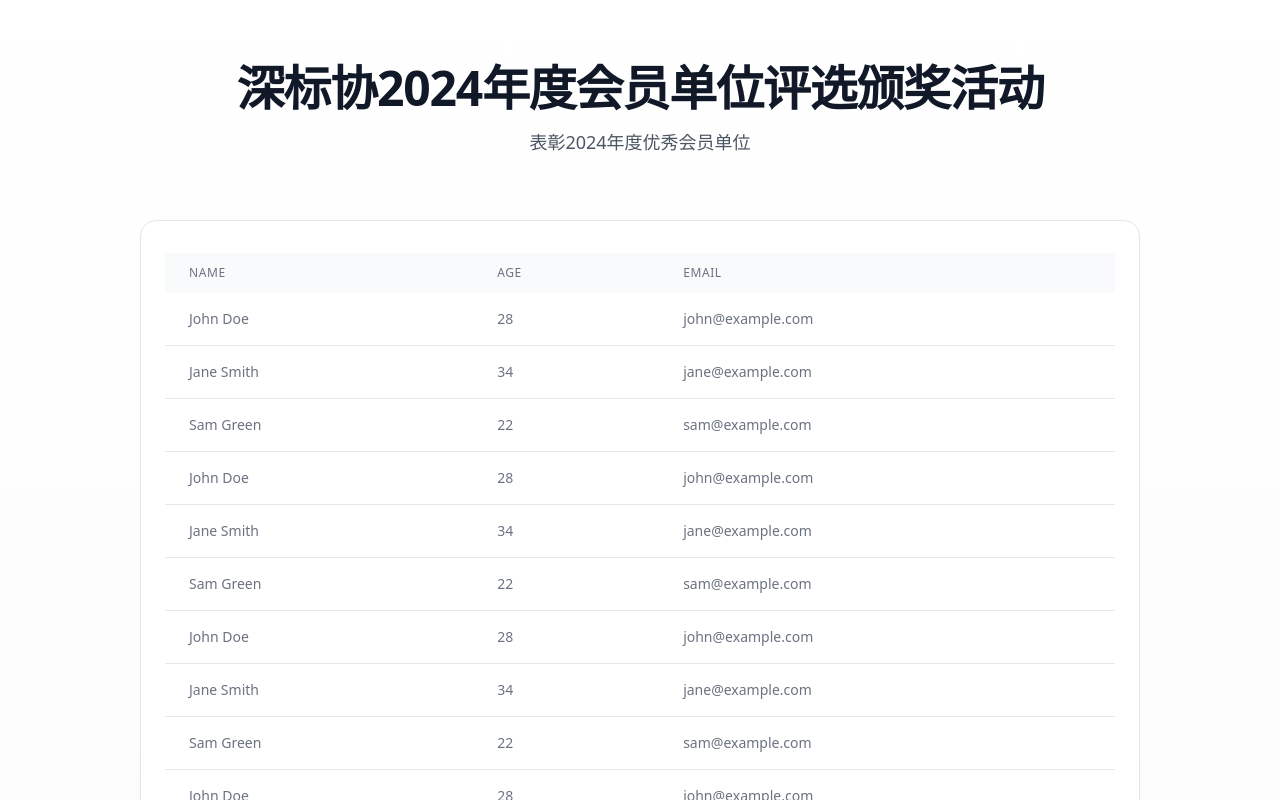
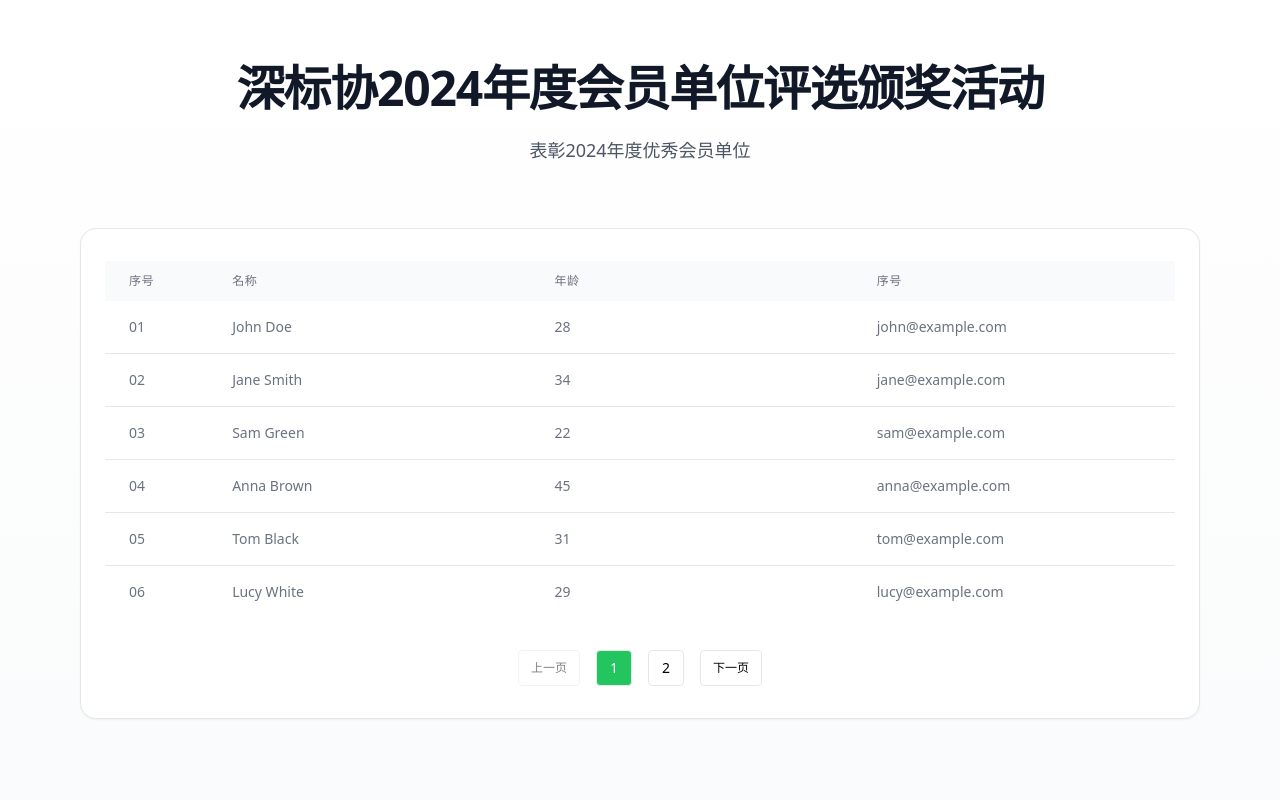
Before and after one commit to ydmingg/survey, a Vue app: page /tables in a window 1280 px wide. Shown: the top 800 px of the page. Built offline with nearby package versions, Linux system fonts and the light colour scheme.

Commit message:
fix DOM bug

```diff
--- a/package.json
+++ b/package.json
@@ -1,6 +1,6 @@
 {
   "name": "survey",
-  "version": "0.0.6",
+  "version": "0.0.7",
   "type": "module",
   "scripts": {
     "dev": "vite",
--- /dev/null
+++ b/src/components/Pagination.vue
@@ -0,0 +1,63 @@
+<template>
+	<div class="flex align-center gap-4 mt-4">
+		<button
+			@click="prevPage"
+			:disabled="currentPage === 1"
+			class="px-3 h-9 border rounded disabled:opacity-50 text-xs">
+			上一页
+		</button>
+		<div v-for="page in totalPages" :key="page" class="">
+			<button
+				@click="changePage(page)"
+				:class="{ 'bg-green-500 text-white': currentPage === page }"
+				class="w-9 h-9 border rounded text-sm">
+				{{ page }}
+			</button>
+		</div>
+		<button
+			@click="nextPage"
+			:disabled="currentPage === totalPages"
+			class="px-3 h-9 border rounded disabled:opacity-50 text-xs">
+			下一页
+		</button>
+	</div>
+</template>
+
+<script setup>
+	import { toRefs } from "vue";
+
+    // 定义props
+	const props = defineProps({
+		currentPage: {
+			type: Number,
+			required: true,
+		},
+		totalPages: {
+			type: Number,
+			required: true,
+		},
+	});
+
+
+	const emits = defineEmits(["updatePage"]);
+	const { currentPage, totalPages } = toRefs(props);
+
+    // 切换页码
+	const changePage = (page) => {
+		emits("updatePage", page);
+	};
+
+    // 上一页
+	const prevPage = () => {
+		if (currentPage.value > 1) {
+			emits("updatePage", currentPage.value - 1);
+		}
+	};
+
+    // 下一页
+	const nextPage = () => {
+		if (currentPage.value < totalPages.value) {
+			emits("updatePage", currentPage.value + 1);
+		}
+	};
+</script>
--- a/src/pages/tables.vue
+++ b/src/pages/tables.vue
@@ -1,9 +1,9 @@
 <template>
 	<div class="min-h-screen bg-gradient-to-b from-white to-gray-50 px-4 py-16">
-		<main class="mx-auto max-w-[1000px]">
+		<main class="mx-auto max-w-[1200px] min-w-[1024px] px-10">
 			<div class="mb-16 text-center">
 				<h1
-					class="mb-4 text-4xl font-bold tracking-tight text-gray-900 sm:text-5xl">
+					class="mb-4 text-4xl xl:text-5xl xl:mb-6 font-bold tracking-tight text-gray-900">
 					深标协2024年度会员单位评选颁奖活动
 				</h1>
 				<p className="text-lg text-gray-600">
@@ -18,24 +18,34 @@
 							<tr>
 								<th
 									scope="col"
-									class="px-6 py-3 text-left text-xs font-medium text-gray-500 uppercase tracking-wider">
-									Name
+									class="w-[8%] px-6 py-3 text-left text-xs font-medium text-gray-500 uppercase tracking-wider">
+									序号
 								</th>
 								<th
 									scope="col"
-									class="px-6 py-3 text-left text-xs font-medium text-gray-500 uppercase tracking-wider">
-									Age
+									class="w-1/4 px-6 py-3 text-left text-xs font-medium text-gray-500 uppercase tracking-wider">
+									名称
 								</th>
 								<th
 									scope="col"
-									class="px-6 py-3 text-left text-xs font-medium text-gray-500 uppercase tracking-wider">
-									Email
+									class="w-1/4 px-6 py-3 text-left text-xs font-medium text-gray-500 uppercase tracking-wider">
+									年龄
 								</th>
-
+								<th
+									scope="col"
+									class="w-1/4 px-6 py-3 text-left text-xs font-medium text-gray-500 uppercase tracking-wider">
+									序号
+								</th>
 							</tr>
 						</thead>
 						<tbody class="bg-white divide-y divide-gray-200">
-							<tr v-for="(person, index) in people" :key="index">
+							<tr
+								v-for="(person, index) in paginatedData"
+								:key="index">
+								<td
+									class="px-6 py-4 whitespace-nowrap text-sm text-gray-500">
+									{{ person.id }}
+								</td>
 								<td
 									class="px-6 py-4 whitespace-nowrap text-sm text-gray-500">
 									{{ person.name }}
@@ -44,6 +54,7 @@
 									class="px-6 py-4 whitespace-nowrap text-sm text-gray-500">
 									{{ person.age }}
 								</td>
+
 								<td
 									class="px-6 py-4 whitespace-nowrap text-sm text-gray-500">
 									{{ person.email }}
@@ -51,6 +62,12 @@
 							</tr>
 						</tbody>
 					</table>
+					<div class="flex justify-center mt-4">
+						<Pagination
+							:currentPage="currentPage"
+							:totalPages="totalPages"
+							@updatePage="updatePage" />
+					</div>
 				</div>
 			</div>
 		</main>
@@ -63,32 +80,41 @@
 	</div>
 </template>
 
-<script>
-	export default {
-		name: "Table",
-		data() {
-			return {
-				people: [
-                { name: "John Doe", age: 28, email: "john@example.com" },
-					{ name: "Jane Smith", age: 34, email: "jane@example.com" },
-                    { name: "Sam Green", age: 22, email: "sam@example.com" },
-                    { name: "John Doe", age: 28, email: "john@example.com" },
-					{ name: "Jane Smith", age: 34, email: "jane@example.com" },
-                    { name: "Sam Green", age: 22, email: "sam@example.com" },
-                    { name: "John Doe", age: 28, email: "john@example.com" },
-					{ name: "Jane Smith", age: 34, email: "jane@example.com" },
-					{ name: "Sam Green", age: 22, email: "sam@example.com" },
-                    { name: "John Doe", age: 28, email: "john@example.com" },
-					{ name: "Jane Smith", age: 34, email: "jane@example.com" },
-                    { name: "Sam Green", age: 22, email: "sam@example.com" },
-                    { name: "John Doe", age: 28, email: "john@example.com" },
-					{ name: "Jane Smith", age: 34, email: "jane@example.com" },
-                    { name: "Sam Green", age: 22, email: "sam@example.com" },
-                    { name: "John Doe", age: 28, email: "john@example.com" },
-					{ name: "Jane Smith", age: 34, email: "jane@example.com" },
-					{ name: "Sam Green", age: 22, email: "sam@example.com" },
-				],
-			};
-		},
+<script setup>
+	import { ref, computed } from "vue";
+	import Pagination from "@/components/Pagination.vue";
+
+    const currentPage = ref(1);
+	const perPage = ref(6); // 设置每页显示5条数据
+	const data = ref([
+		{ id: "01", name: "John Doe", age: 28, email: "john@example.com" },
+		{ id: "02", name: "Jane Smith", age: 34, email: "jane@example.com" },
+		{ id: "03", name: "Sam Green", age: 22, email: "sam@example.com" },
+		{ id: "04", name: "Anna Brown", age: 45, email: "anna@example.com" },
+		{ id: "05", name: "Tom Black", age: 31, email: "tom@example.com" },
+		{ id: "06", name: "Lucy White", age: 29, email: "lucy@example.com" },
+		{ id: "07", name: "James Blue", age: 37, email: "james@example.com" },
+		{ id: "08", name: "Nancy Yellow", age: 26, email: "nancy@example.com" },
+		{ id: "09", name: "Michael Red", age: 40, email: "michael@example.com"},
+		{ id: "10", name: "Sarah Green", age: 23, email: "sarah@example.com" },
+        { id: "11", name: "David Brown", age: 35, email: "david@example.com" },
+        { id: "12", name: "David Brown", age: 35, email: "david@example.com" },
+	]);
+
+    // 计算总页数
+	const totalPages = computed(() => {
+		return Math.ceil(data.value.length / perPage.value);
+	});
+
+    // 计算当前页的数据
+    const paginatedData = computed(() => {
+		const start = (currentPage.value - 1) * perPage.value;
+		const end = start + perPage.value;
+		return data.value.slice(start, end);
+	});
+
+    // 更新当前页
+	const updatePage = (page) => {
+		currentPage.value = page;
 	};
 </script>
```
